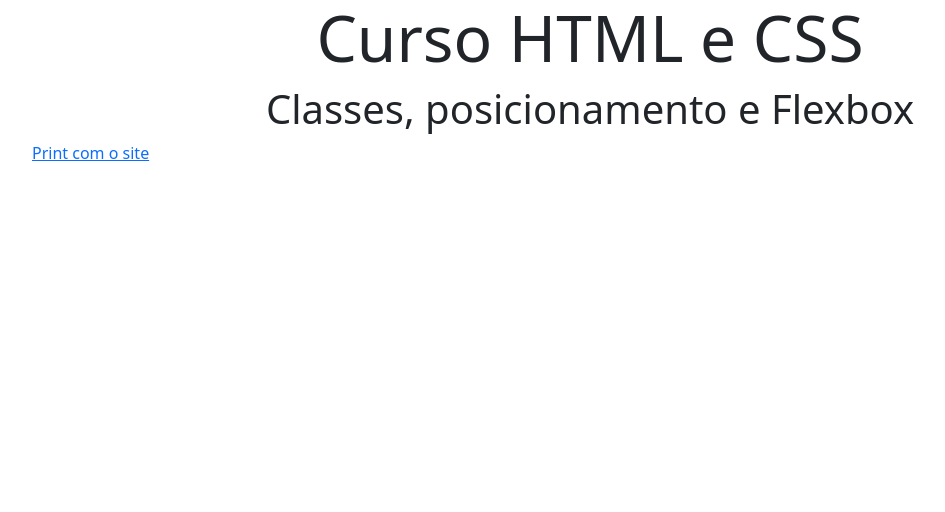
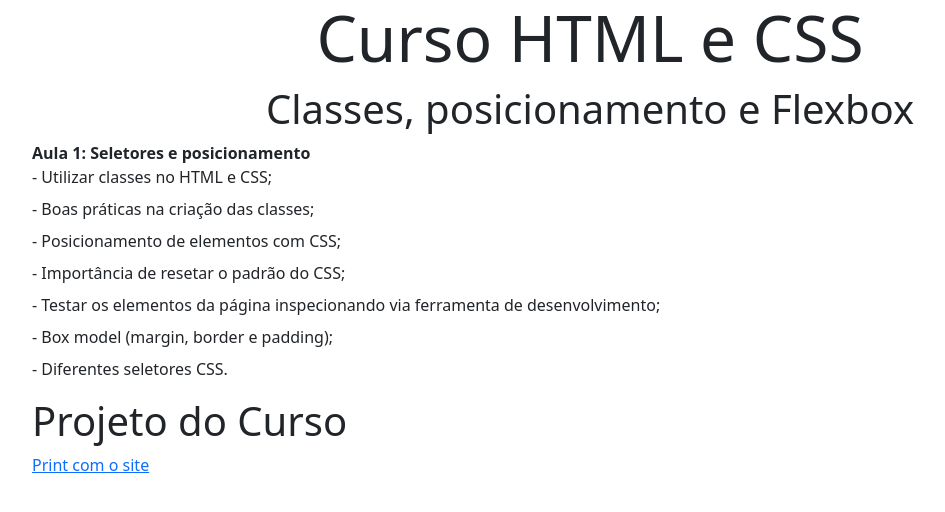
Before and after one commit to demetriusvas/Cursos-Alura, a plain HTML site: page curso-html-css-classes-posic-flexbox/curso-html-css-classes-posic-flexbox.html in a window 1280 px wide. Shown: the whole page, without its empty margins (50-995 px from the left). Drawn offline with nearby package versions, Linux system fonts and the light colour scheme.

Commit message:
arquivos da aula 1

```diff
--- a/curso-html-css-classes-posic-flexbox/curso-html-css-classes-posic-flexbox.html
+++ b/curso-html-css-classes-posic-flexbox/curso-html-css-classes-posic-flexbox.html
@@ -26,6 +26,21 @@
     </div>
 
     <div class="container">
+      <dl>
+        <dt>Aula 1: Seletores e posicionamento</dt>
+        <dd>  - Utilizar classes no HTML e CSS;</dd>
+        <dd>  - Boas práticas na criação das classes;</dd>
+        <dd>  - Posicionamento de elementos com CSS;</dd>
+        <dd>  - Importância de resetar o padrão do CSS;</dd>
+        <dd>  - Testar os elementos da página inspecionando via ferramenta de desenvolvimento;</dd>
+        <dd>  - Box model (margin, border e padding);</dd>
+        <dd>  - Diferentes seletores CSS.</dd>
+      </dl>
+
+    </div>
+
+    <div class="container">
+        <h1 class="display-6">Projeto do Curso</h1>
         <a href="projeto-portfolio/index.html">Print com o site</a>
     </div>
 
--- a/curso-html-css-classes-posic-flexbox/projeto-portfolio/assets/css/style.css
+++ b/curso-html-css-classes-posic-flexbox/projeto-portfolio/assets/css/style.css
@@ -1,8 +1,13 @@
+* {
+    margin: 0;
+    padding: 0;
+}
+
 body{
     background-color: #000000;
     color: #F6F6F6;
 }
 
-strong{
+.titulo-destaque{
     color: #22D4FD;
 }
```
Also changed, not shown: curso-html-css-classes-posic-flexbox/projeto-portfolio/index.html (+3 -3 lines).
